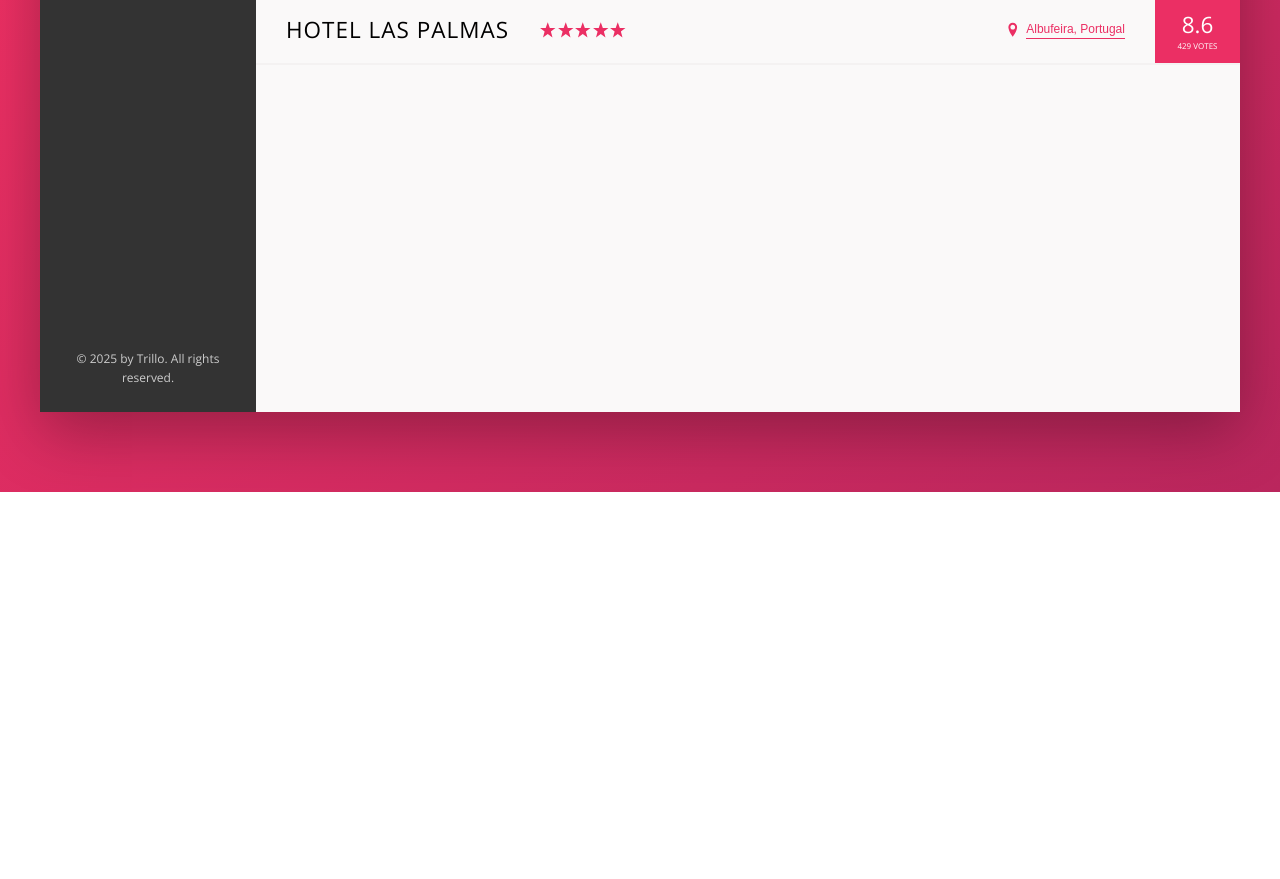
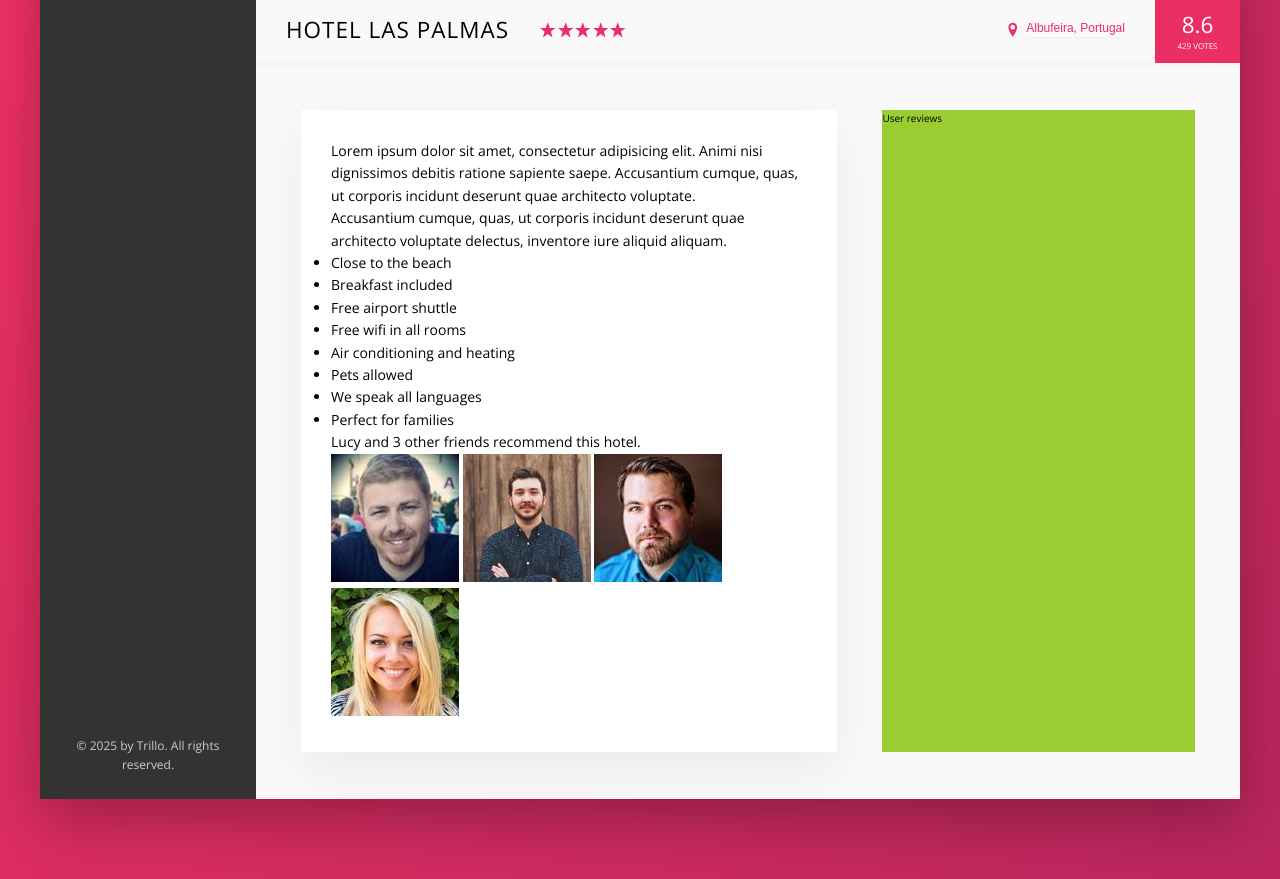
Before and after one commit to Jerling1989/Trillo, a website: page index.html in a window 1280 px wide. Shown: the part 538-1417 px from the top of the page. Before the commit the page ends 1030 px from the top, so only its background shows below. Drawn offline with nearby package versions, Linux system fonts and the light colour scheme.

Commit message:
Begin detail section.

```diff
--- a/index.html
+++ b/index.html
@@ -128,6 +128,42 @@
           </div>
         </div>
 
+        <div class="detail">
+          <div class="description">
+            <p class="paragraph">
+              Lorem ipsum dolor sit amet, consectetur adipisicing elit. Animi nisi dignissimos debitis ratione sapiente saepe. Accusantium cumque, quas, ut corporis incidunt deserunt quae architecto voluptate.
+            </p>
+            <p class="paragraph">
+              Accusantium cumque, quas, ut corporis incidunt deserunt quae architecto voluptate delectus, inventore iure aliquid aliquam.
+            </p>
+            <ul class="list">
+              <li class="list__item">Close to the beach</li>
+              <li class="list__item">Breakfast included</li>
+              <li class="list__item">Free airport shuttle</li>
+              <li class="list__item">Free wifi in all rooms</li>
+              <li class="list__item">Air conditioning and heating</li>
+              <li class="list__item">Pets allowed</li>
+              <li class="list__item">We speak all languages</li>
+              <li class="list__item">Perfect for families</li>
+            </ul>
+            <div class="recommend">
+              <p class="recommend__count">
+                Lucy and 3 other friends recommend this hotel.
+              </p>
+              <div class="recommend__friends">
+                <img src="img/user-3.jpg" alt="Friend 1" class="recommend__photo">
+                <img src="img/user-4.jpg" alt="Friend 2" class="recommend__photo">
+                <img src="img/user-5.jpg" alt="Friend 3" class="recommend__photo">
+                <img src="img/user-6.jpg" alt="Friend 4" class="recommend__photo">
+              </div>
+            </div>
+          </div>
+
+          <div class="user-reviews">
+            User reviews
+          </div>
+        </div>
+
 
       </main>
     </div>
--- a/sass/_base.scss
+++ b/sass/_base.scss
@@ -32,6 +32,8 @@ Grey dark 3: #999
 
   --shadow-dark: 0 2rem 6rem rgba(0, 0, 0, 0.3);
   --shadow-light: 0 2rem 5rem rgba(0, 0, 0, 0.06);
+
+  --line: 2px solid var(--color-grey-light-2);
 }
 
 * {
--- a/sass/_components.scss
+++ b/sass/_components.scss
@@ -218,7 +218,7 @@
 .overview {
   display: flex;
   align-items: center;
-  border-bottom: 2px solid var(--color-grey-light-2);
+  border-bottom: var(--line);
 
 
   &__heading {
@@ -284,7 +284,7 @@
   border: none;
   color: var(--color-primary);
   font-size: inherit;
-  border-bottom: 1px solid currentColor;
+  border-bottom: var(--line);
   padding-bottom: 2px;
   display: inline-block;
   background-color: transparent;
--- a/sass/_layout.scss
+++ b/sass/_layout.scss
@@ -11,7 +11,7 @@
   font-size: 1.4rem;
   height: 7rem;
   background-color: #fff;
-  border-bottom: 2px solid var(--color-grey-light-2);
+  border-bottom: var(--line);
 
   display: flex;
   justify-content: space-between;
@@ -33,7 +33,26 @@
 }
 
 .hotel-view {
-  height: 80rem;
-
   flex: 1;
 }
+
+.detail {
+  display: flex;
+  padding: 4.5rem;
+  background-color: var(--color-grey-light-1);
+  border-bottom: var(--line);
+}
+
+.description {
+  font-size: 1.4rem;
+  background-color: #fff;
+  box-shadow: var(--shadow-light);
+  padding: 3rem;
+  flex: 0 0 60%;
+  margin-right: 4.5rem;
+}
+
+.user-reviews {
+  background-color: yellowgreen;
+  flex: 1;
+}
```
Also changed, not shown: css/style.css, 1 other file.
